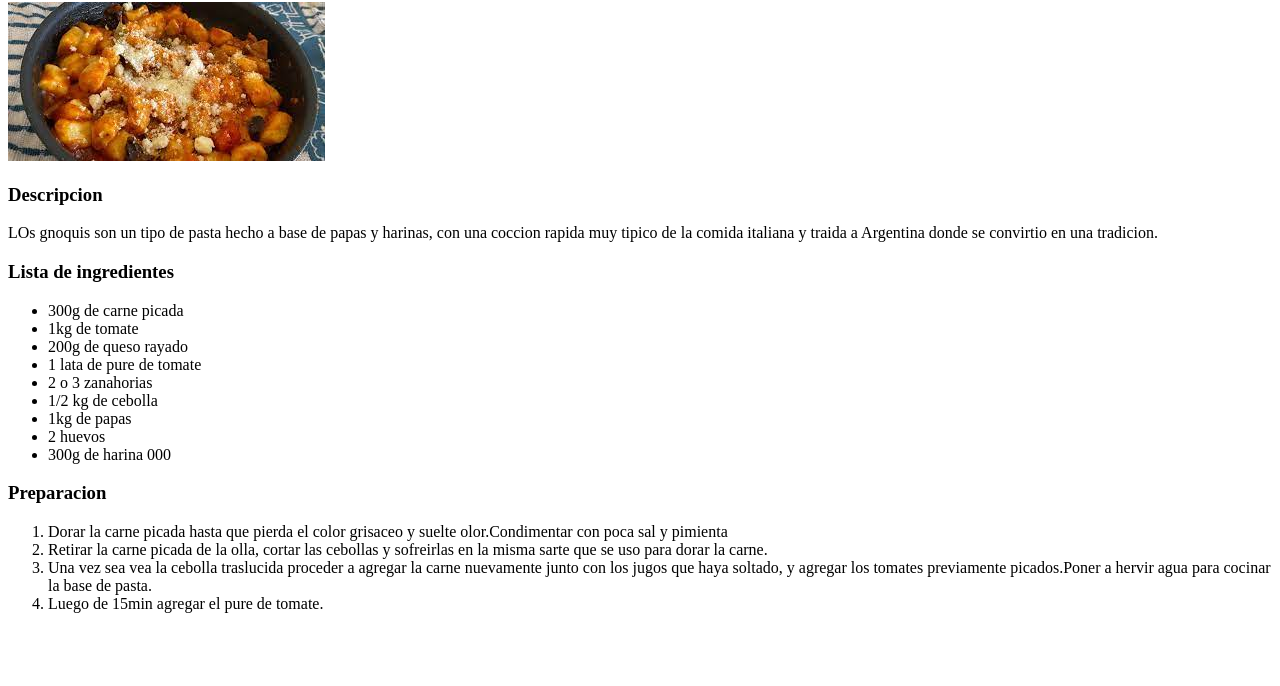
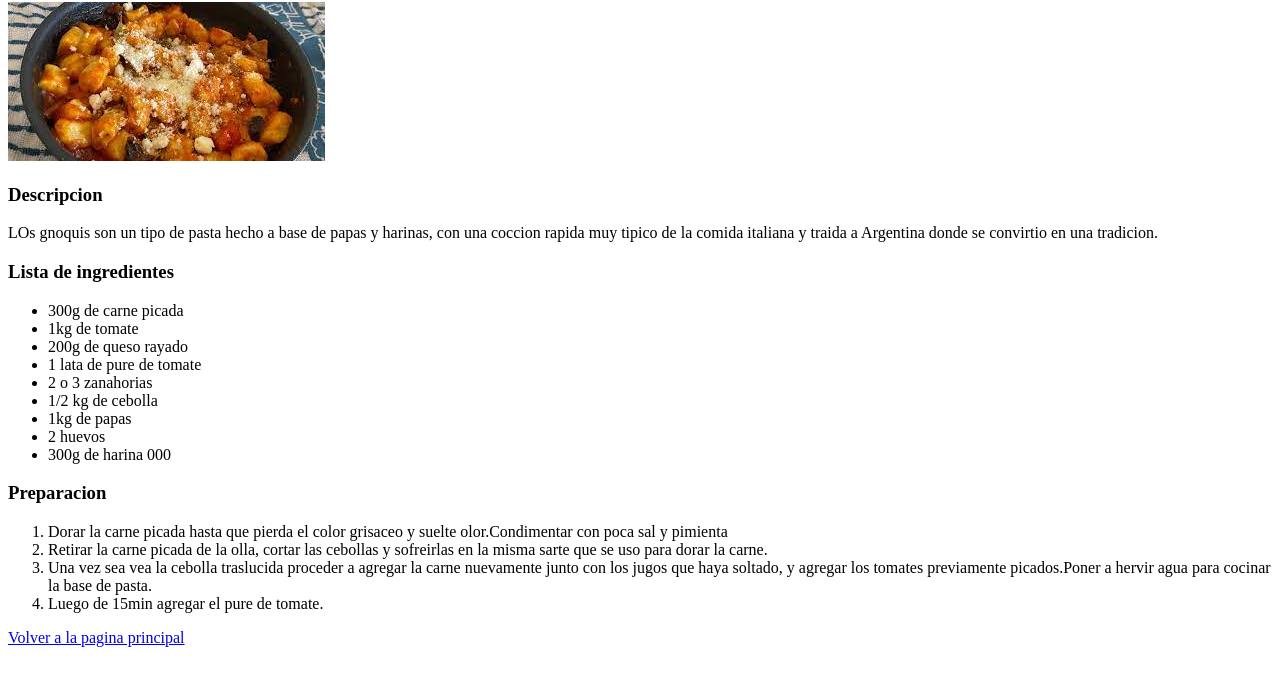
Before and after one commit to NicolaVilla/odin-recetas, a plain HTML site: page recetas/gnoquis.html in a window 1280 px wide. Shown: the part 78-764 px from the top of the page. Drawn offline with Linux system fonts and the light colour scheme.

Commit message:
EDit recetas

```diff
--- a/recetas/gnoquis.html
+++ b/recetas/gnoquis.html
@@ -38,5 +38,7 @@
 
 
     </ol>
+
+    <a href="../index.html">Volver a la pagina principal</a>
 </body>
 </html>
```
Also changed, not shown: recetas/empanadas-arabes.html (+1 -0 lines), recetas/lasagna.html (+2 -0 lines).
